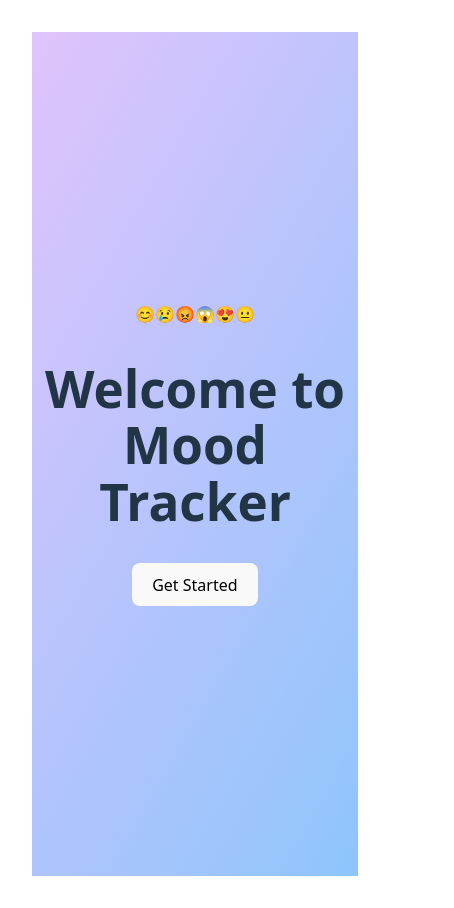
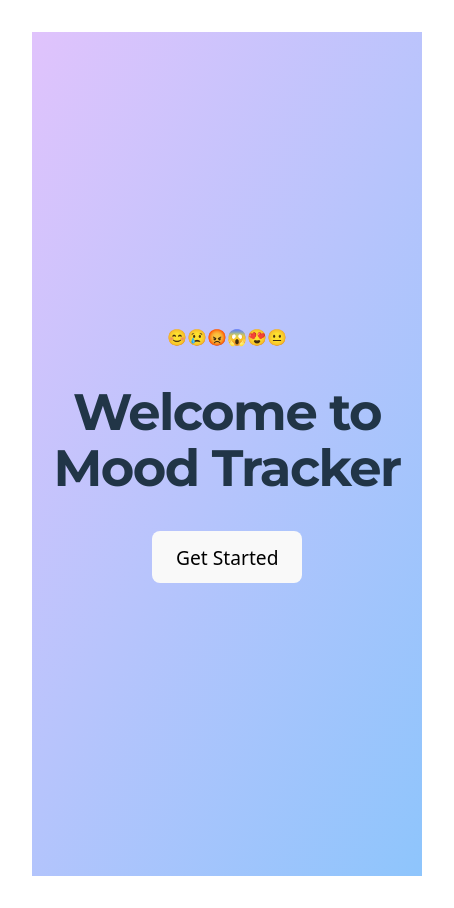
Before and after one commit to agargi007/mood-tracker-, a Vue app: page / in a window 390 px wide. Shown: the whole page, 454 px wide, since content can reach past the window. Built offline with nearby package versions, Linux system fonts and the light colour scheme.

Commit message:
Welcome page: full-page animated gradient, larger heading/button, Montserrat font for modern look

```diff
--- a/src/pages/Welcome.vue
+++ b/src/pages/Welcome.vue
@@ -1,18 +1,18 @@
 <template>
-  <div class="welcome-bg min-h-screen flex flex-col items-center justify-center relative overflow-hidden transition-colors">
+  <div class="welcome-bg min-h-screen w-full flex flex-col items-center justify-center relative overflow-hidden transition-colors">
     <!-- Animated Emoji Parade -->
-    <div class="emoji-parade flex gap-4 mb-6">
-      <span v-for="(emoji, i) in emojis" :key="i" class="emoji-item text-4xl md:text-5xl" :style="{ animationDelay: `${i * 0.15}s` }">{{ emoji }}</span>
+    <div class="emoji-parade flex gap-6 mb-10 md:mb-14">
+      <span v-for="(emoji, i) in emojis" :key="i" class="emoji-item text-5xl md:text-7xl" :style="{ animationDelay: `${i * 0.15}s` }">{{ emoji }}</span>
     </div>
     <!-- Animated Heading -->
-    <h1 class="welcome-title text-4xl md:text-5xl font-bold mb-8 text-gray-800 dark:text-white">Welcome to Mood Tracker</h1>
+    <h1 class="welcome-title font-display text-5xl md:text-7xl font-extrabold mb-10 md:mb-14 text-gray-800 dark:text-white tracking-tight">Welcome to Mood Tracker</h1>
     <!-- Animated Button -->
     <router-link to="/tracker">
-      <button class="welcome-btn px-6 py-3 rounded-lg bg-blue-600 text-white text-lg font-semibold shadow hover:bg-blue-700 transition">Get Started</button>
+      <button class="welcome-btn px-8 py-4 rounded-xl bg-blue-600 text-white text-2xl md:text-3xl font-bold shadow-lg hover:bg-blue-700 transition">Get Started</button>
     </router-link>
     <!-- Optional: Animated SVG Sparkles -->
-    <svg class="absolute left-8 top-8 animate-spin-slow opacity-30 w-16 h-16 text-yellow-300 hidden md:block" fill="none" viewBox="0 0 64 64"><circle cx="32" cy="32" r="28" stroke="currentColor" stroke-width="4" stroke-dasharray="8 8"/></svg>
-    <svg class="absolute right-8 bottom-8 animate-bounce opacity-20 w-12 h-12 text-pink-400 hidden md:block" fill="none" viewBox="0 0 64 64"><rect x="16" y="16" width="32" height="32" rx="16" fill="currentColor"/></svg>
+    <svg class="absolute left-8 top-8 animate-spin-slow opacity-30 w-24 h-24 text-yellow-300 hidden md:block" fill="none" viewBox="0 0 64 64"><circle cx="32" cy="32" r="28" stroke="currentColor" stroke-width="4" stroke-dasharray="8 8"/></svg>
+    <svg class="absolute right-8 bottom-8 animate-bounce opacity-20 w-20 h-20 text-pink-400 hidden md:block" fill="none" viewBox="0 0 64 64"><rect x="16" y="16" width="32" height="32" rx="16" fill="currentColor"/></svg>
   </div>
 </template>
 
@@ -22,10 +22,18 @@ const emojis = ref(['😊', '😢', '😡', '😱', '😍', '😐'])
 </script>
 
 <style scoped>
+@import url('https://fonts.googleapis.com/css2?family=Montserrat:wght@700;900&display=swap');
+
 /* Animated Gradient Background */
 .welcome-bg {
+  min-height: 100vh;
+  width: 100vw;
   background: linear-gradient(120deg, #e0c3fc 0%, #8ec5fc 100%);
   animation: gradient-move 8s ease-in-out infinite alternate;
+  display: flex;
+  flex-direction: column;
+  align-items: center;
+  justify-content: center;
 }
 .dark .welcome-bg {
   background: linear-gradient(120deg, #232526 0%, #414345 100%);
@@ -61,6 +69,9 @@ const emojis = ref(['😊', '😢', '😡', '😱', '😍', '😐'])
   opacity: 0;
   transform: translateY(-30px);
   animation: title-fade-in 0.9s 0.7s cubic-bezier(.68,-0.55,.27,1.55) forwards;
+  font-family: 'Montserrat', 'Segoe UI', Arial, sans-serif;
+  letter-spacing: -0.03em;
+  line-height: 1.1;
 }
 @keyframes title-fade-in {
   to {
@@ -96,4 +107,9 @@ const emojis = ref(['😊', '😢', '😡', '😱', '😍', '😐'])
   0% { transform: translateY(0); }
   100% { transform: translateY(-20px); }
 }
+
+/* Font utility for heading */
+.font-display {
+  font-family: 'Montserrat', 'Segoe UI', Arial, sans-serif;
+}
 </style>
```
